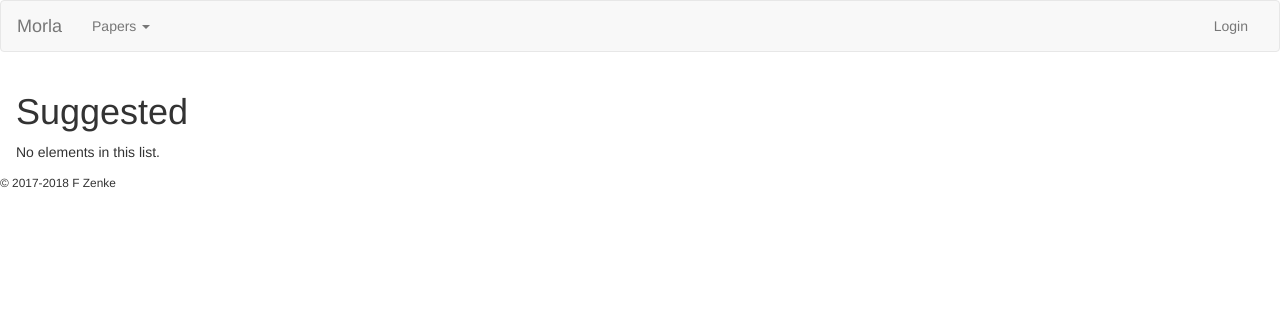
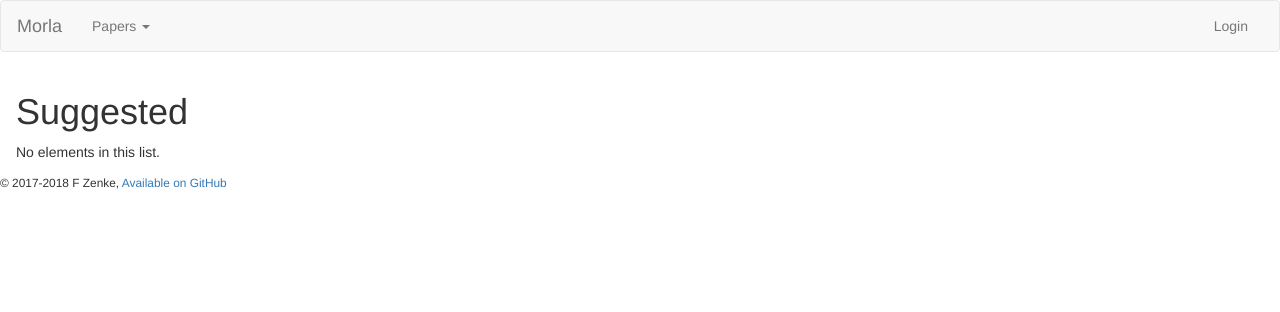
Before and after one commit to fzenke/morla, a Django app: page /papers/ in a window 1280 px wide. Shown: the top 312 px of the page. Run offline with Django 3.2, Linux system fonts and the light colour scheme; data that the repository does not hold is empty; some libraries are stand-ins or nearby versions.

Commit message:
Adds URL to github repo

```diff
--- a/papers/templates/papers/base.html
+++ b/papers/templates/papers/base.html
@@ -29,6 +29,6 @@
   <script src="{% static 'papers/js/bootstrap.min.js' %}"></script>
   <script src="{% static 'papers/js/papers-ajax.js' %}"></script>
   {% block javascript %}{% endblock %}
-  <p><small>&copy; 2017-2018 F Zenke</small></p>
+  <p><small>&copy; 2017-2018 F Zenke, <a href="https://github.com/fzenke/morla">Available on GitHub</a></small></p>
   </body>
 </html>
```
